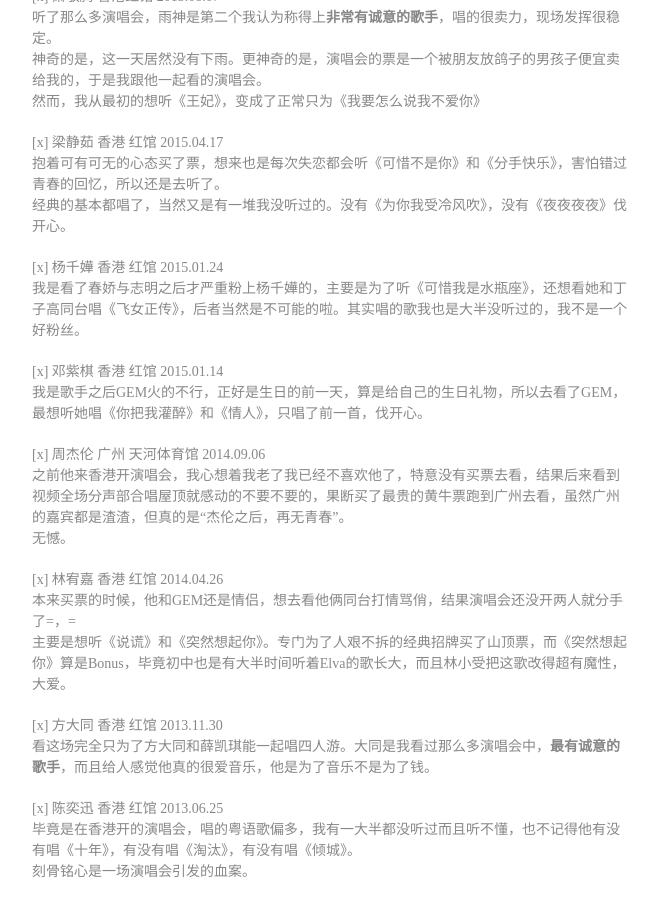
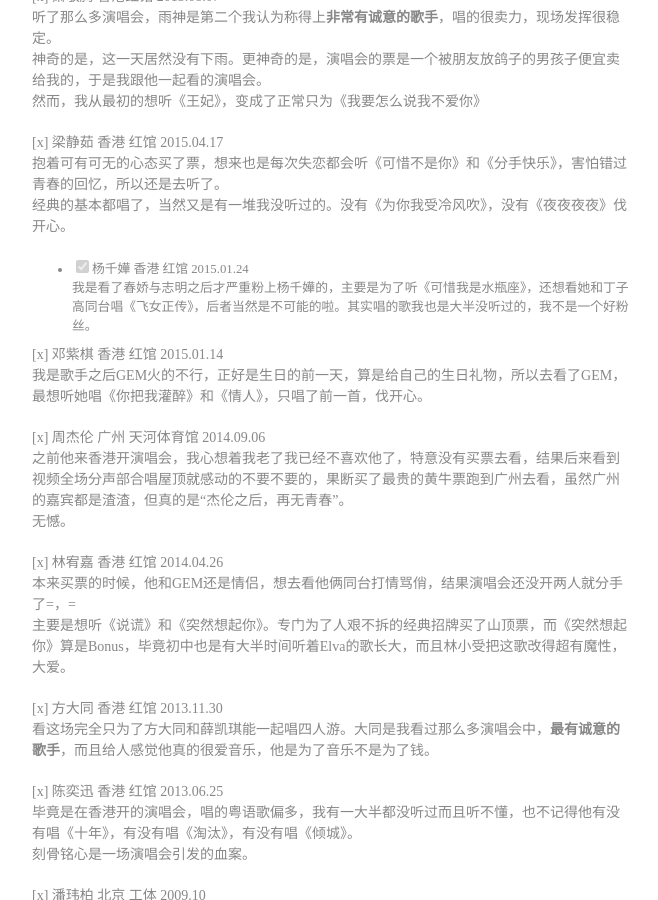
Before and after one commit to momoNorthy/blog-1, a Jekyll site: the page built from _posts/2015-04-22-演唱会.md, in a window 1280 px wide and 900 px high, scrolled down 1671 px. Shown: the whole window, without its empty margins (18-676 px from the left). Built offline with Jekyll 4.4.1, drawn with Linux system fonts in a browser that asks for light colours; our own code applies the rules of GitHub Pages for plain Markdown files; comment, search, counter and statistics services are not loaded.

Commit message:
fix markdown

```diff
--- a/_posts/2015-04-22-演唱会.md
+++ b/_posts/2015-04-22-演唱会.md
@@ -65,7 +66,7 @@
 抱着可有可无的心态买了票，想来也是每次失恋都会听《可惜不是你》和《分手快乐》，害怕错过青春的回忆，所以还是去听了。
 经典的基本都唱了，当然又是有一堆我没听过的。没有《为你我受冷风吹》，没有《夜夜夜夜》伐开心。
 
-[x] 杨千嬅 香港 红馆 2015.01.24
+- [x] 杨千嬅 香港 红馆 2015.01.24
 我是看了春娇与志明之后才严重粉上杨千嬅的，主要是为了听《可惜我是水瓶座》，还想看她和丁子高同台唱《飞女正传》，后者当然是不可能的啦。其实唱的歌我也是大半没听过的，我不是一个好粉丝。
 
 [x] 邓紫棋 香港 红馆 2015.01.14
```
Also changed, not shown: other parts of _posts/2015-04-22-演唱会.md (+1 -0 lines).
